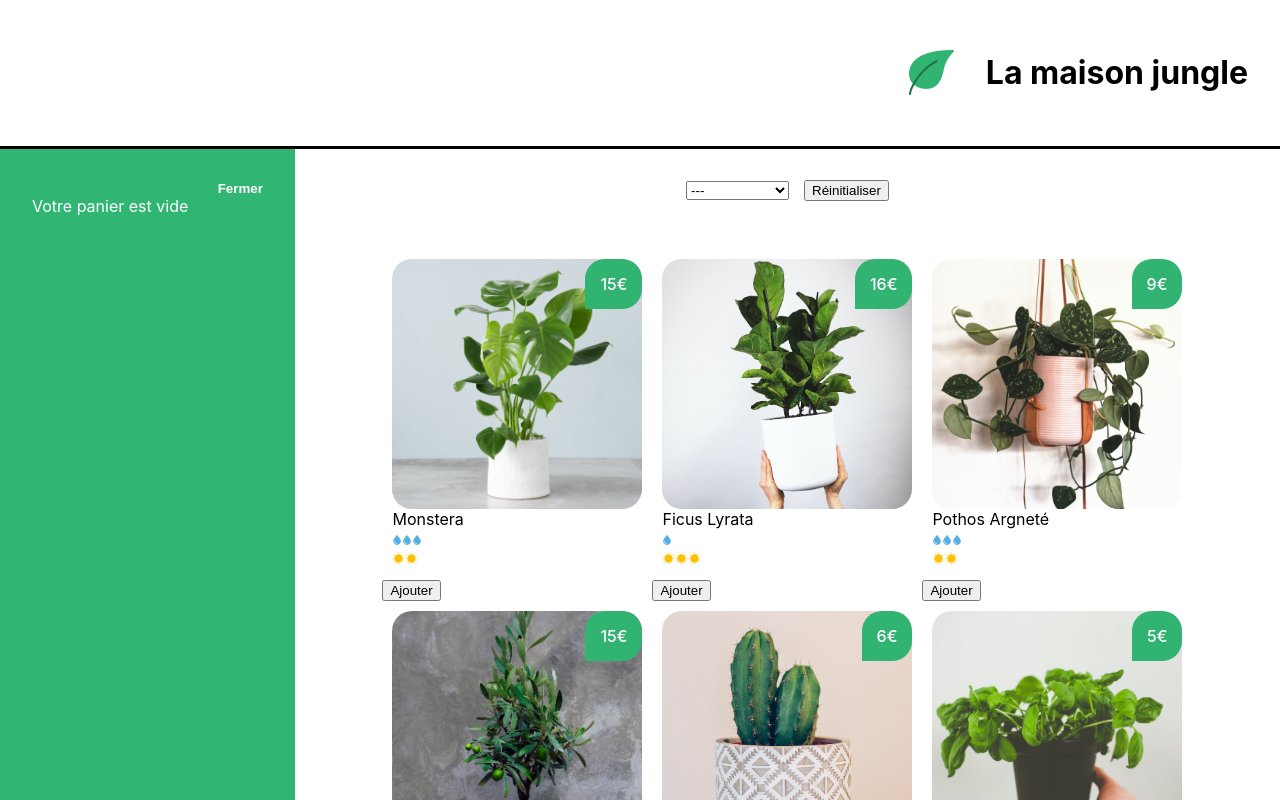
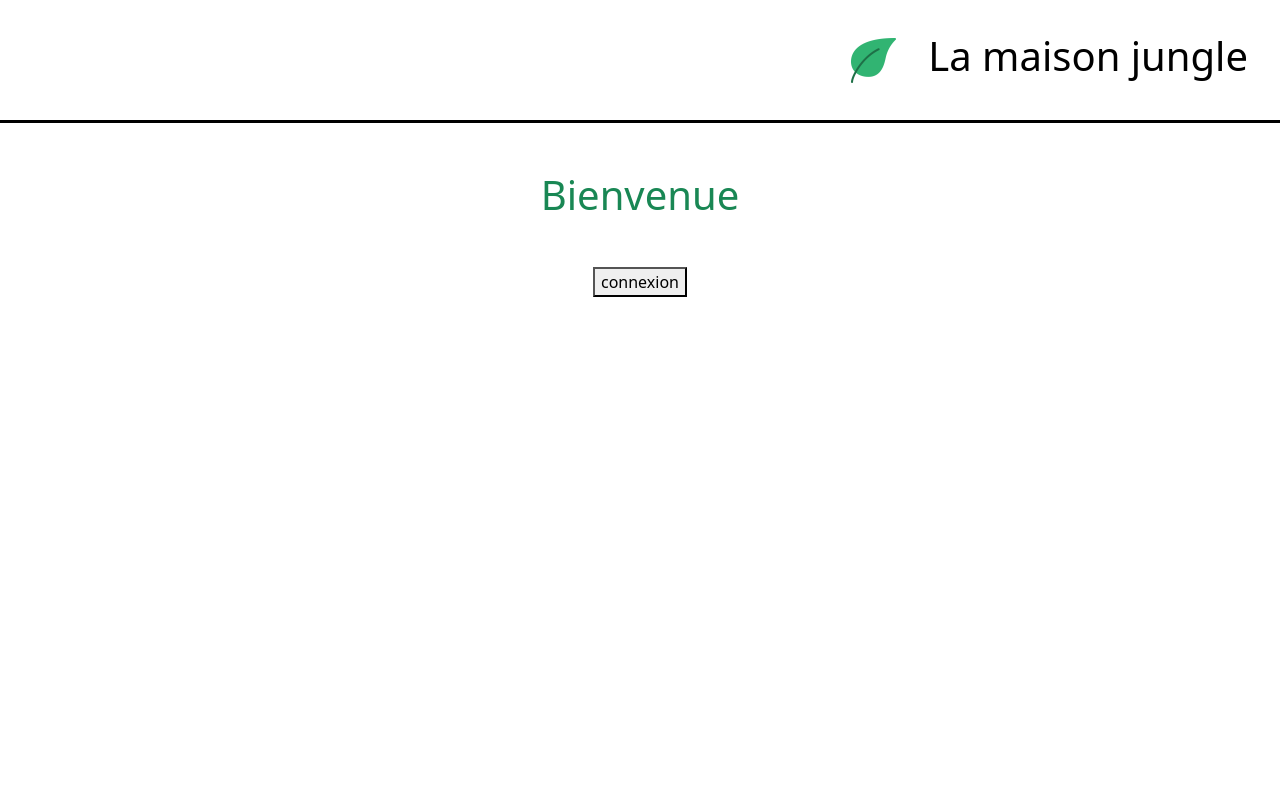
Before and after one commit to kevas007/projet_mainson_de_la_jungle_kevin, a React (Create React App) app: page / in a window 1280 px wide. Shown: the top 800 px of the page. Built offline with nearby package versions, Linux system fonts and the light colour scheme.

Commit message:
ajout de la page home et rooter

```diff
--- a/package.json
+++ b/package.json
@@ -3,11 +3,15 @@
   "version": "0.1.0",
   "private": true,
   "dependencies": {
+    "@fortawesome/react-fontawesome": "^0.1.14",
     "@testing-library/jest-dom": "^5.14.1",
     "@testing-library/react": "^11.2.7",
     "@testing-library/user-event": "^12.8.3",
+    "bootstrap": "^5.0.2",
     "react": "^17.0.2",
+    "react-bootstrap": "^1.6.1",
     "react-dom": "^17.0.2",
+    "react-router-dom": "^5.2.0",
     "react-scripts": "4.0.3",
     "web-vitals": "^1.1.2"
   },
--- a/src/components/App.jsx
+++ b/src/components/App.jsx
@@ -1,30 +1,18 @@
-import { useState, useEffect } from 'react'
-import Banner from './Banner'
-import logo from '../image/logo.png'
-import Cart from './Cart'
-import Footer from './Footer'
-import ShoppingList from './ShoppingList'
-import '../styles/Layout.css'
+import Page2 from './Page2';
+import Home from './Home';
+import {BrowserRouter as Router, Route , Switch} from 'react-router-dom';
 
 function App() {
-	let savedCart = localStorage.getItem('cart')
-	let [cart, updateCart] = useState(savedCart ? JSON.parse(savedCart) : [])
-	useEffect(() => {
-		localStorage.setItem('cart', JSON.stringify(cart))
-	}, [cart])
+	return (
+		<Router>
+      <div className="App">
+        <Switch>
+          <Route path="/" exact component={Home}/>
+        <Route path="/page2"  component={Page2}/>
+        </Switch>
 
-	return (
-		<div>
-			<Banner>
-				<img src={logo} alt='logo-la-maison-jungle' className='lmj-logo' />
-				<h1 className='lmj-title'>La maison jungle</h1>
-			</Banner>
-			<div className='lmj-layout-inner'>
-				<Cart cart={cart} updateCart={updateCart} />
-				<ShoppingList cart={cart} updateCart={updateCart} />
-			</div>
-			<Footer />
-		</div>
+      </div>
+    </Router>
 	)
 }
 
--- a/src/components/CareScale.jsx
+++ b/src/components/CareScale.jsx
@@ -14,9 +14,9 @@ function CareScale({ scaleValue, careType }) {
 	const range = [1, 2, 3]
 	const scaleType =
 		careType === 'light' ? (
-			<img src={Sun} alt='sun-icon' />
+			<img className="img-fluid" src={Sun} alt='sun-icon' />
 		) : (
-			<img src={Water} alt='water-icon' />
+			<img  className="img-fluid" src={Water} alt='water-icon' />
 		)
 
 	return (
--- /dev/null
+++ b/src/components/Home.jsx
@@ -0,0 +1,26 @@
+
+import { useHistory } from 'react-router-dom';
+import Banner from './Banner';
+import logo from '../image/logo.png';
+import'../styles/Home.css';
+function Home ()  {
+    let  change = useHistory();
+
+        return (
+            <div>
+            <Banner>
+				<img  className="img-fluid"  src={logo} alt='logo-la-maison-jungle' className='lmj-logo' />
+				<h1 className='lmj-title'>La maison jungle</h1>
+			</Banner>
+        <div className="container">
+        <div className="home mt-5 ">
+            <h1 className="text-success mb-5"> Bienvenue </h1>
+                <button onClick={()=>{change.push("/Page2")} }>connexion</button>
+            </div>
+        </div>
+            </div>
+        );
+
+}
+
+export default Home;
--- /dev/null
+++ b/src/components/Page2.jsx
@@ -0,0 +1,36 @@
+import { useState, useEffect } from 'react'
+import Banner from './Banner'
+import logo from '../image/logo.png'
+import Cart from './Cart'
+import Footer from './Footer'
+import ShoppingList from './ShoppingList'
+import '../styles/Layout.css'
+import { useHistory } from 'react-router-dom';
+function Page2() {
+    let savedCart = localStorage.getItem('cart')
+	let [cart, updateCart] = useState(savedCart ? JSON.parse(savedCart) : [])
+	useEffect(() => {
+		localStorage.setItem('cart', JSON.stringify(cart))
+	}, [cart])
+	let  change = useHistory();
+
+	return (
+		<div>
+			<Banner className="d-flex flex-column" >
+				<div className="d-flex mx-5">
+
+				<img  className="img-fluid"  src={logo} alt='logo-la-maison-jungle' className='lmj-logo' />
+				<h1 className='lmj-title'>La maison jungle</h1>
+				</div>
+				<button  className="border-success" onClick={()=>{change.push("/")} }>Home</button>
+			</Banner>
+			<div className='lmj-layout-inner'>
+				<Cart cart={cart} updateCart={updateCart} />
+				<ShoppingList cart={cart} updateCart={updateCart} />
+			</div>
+			<Footer />
+		</div>
+	)
+}
+
+export default Page2
--- a/src/components/PlantItem.jsx
+++ b/src/components/PlantItem.jsx
@@ -9,7 +9,7 @@ function PlantItem({ cover, name, water, light, price }) {
 	return (
 		<li className='lmj-plant-item' onClick={() => handleClick}>
 			<span className='lmj-plant-item-price'>{price}€</span>
-			<img className='lmj-plant-item-cover' src={cover} alt={`${name} cover`} />
+			<img className='lmj-plant-item-cover ' src={cover} alt={`${name} cover`} />
 			{name}
 			<div>
 				<CareScale careType='water' scaleValue={water} />
--- a/src/index.js
+++ b/src/index.jsx
@@ -2,6 +2,9 @@ import React from 'react'
 import ReactDOM from 'react-dom'
 import './styles/index.css'
 import App from './components/App'
+import 'bootstrap/dist/css/bootstrap.css'
+import  'bootstrap/dist/js/bootstrap.bundle'
+
 
 ReactDOM.render(
 	<React.StrictMode>
--- /dev/null
+++ b/src/styles/Home.css
@@ -0,0 +1,7 @@
+.home{
+    text-align: center;
+    display: flex;
+    flex-direction: column;
+    align-items: center;
+    justify-content:center;
+}
```
Also changed, not shown: src/styles/PlantItem.css (line endings or trailing spaces), 1 other file (tests, documents, lock files or other folders).
